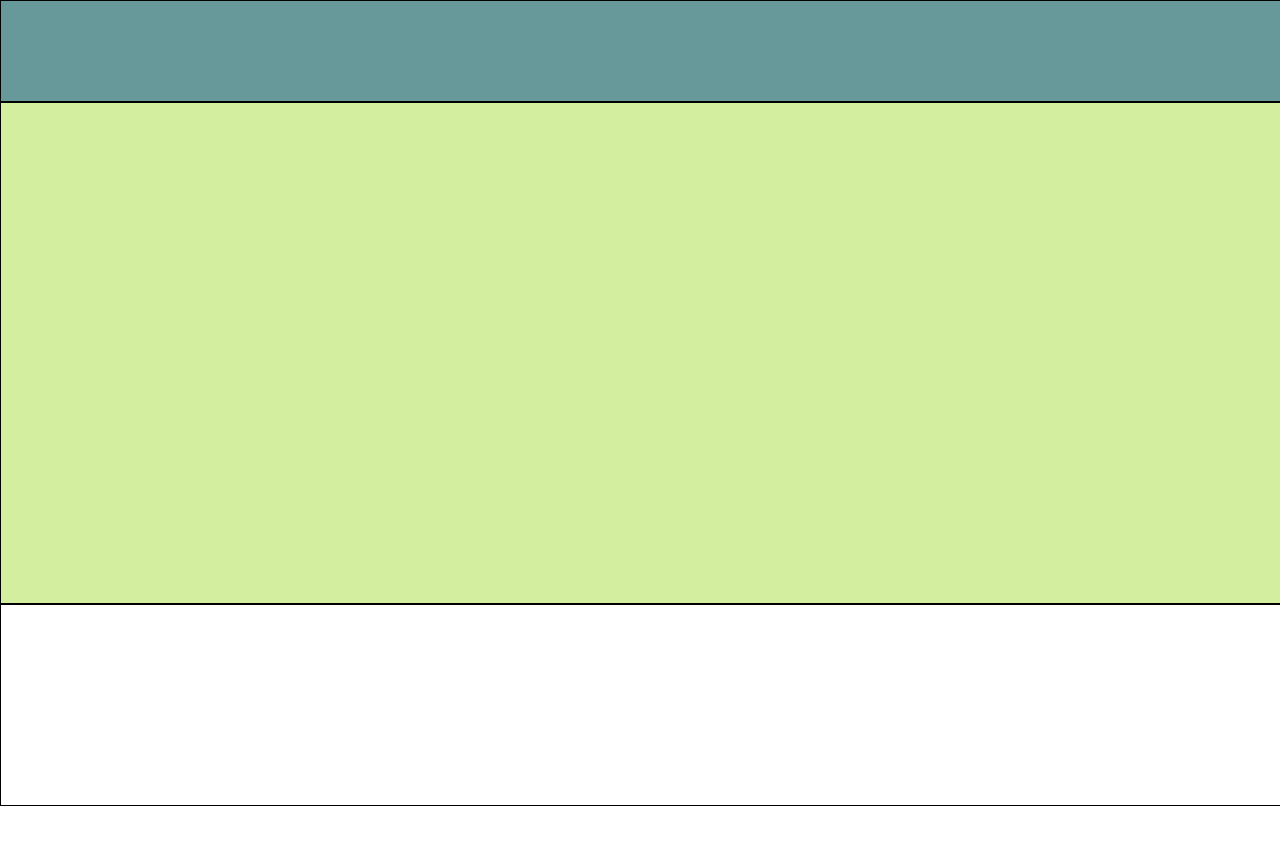
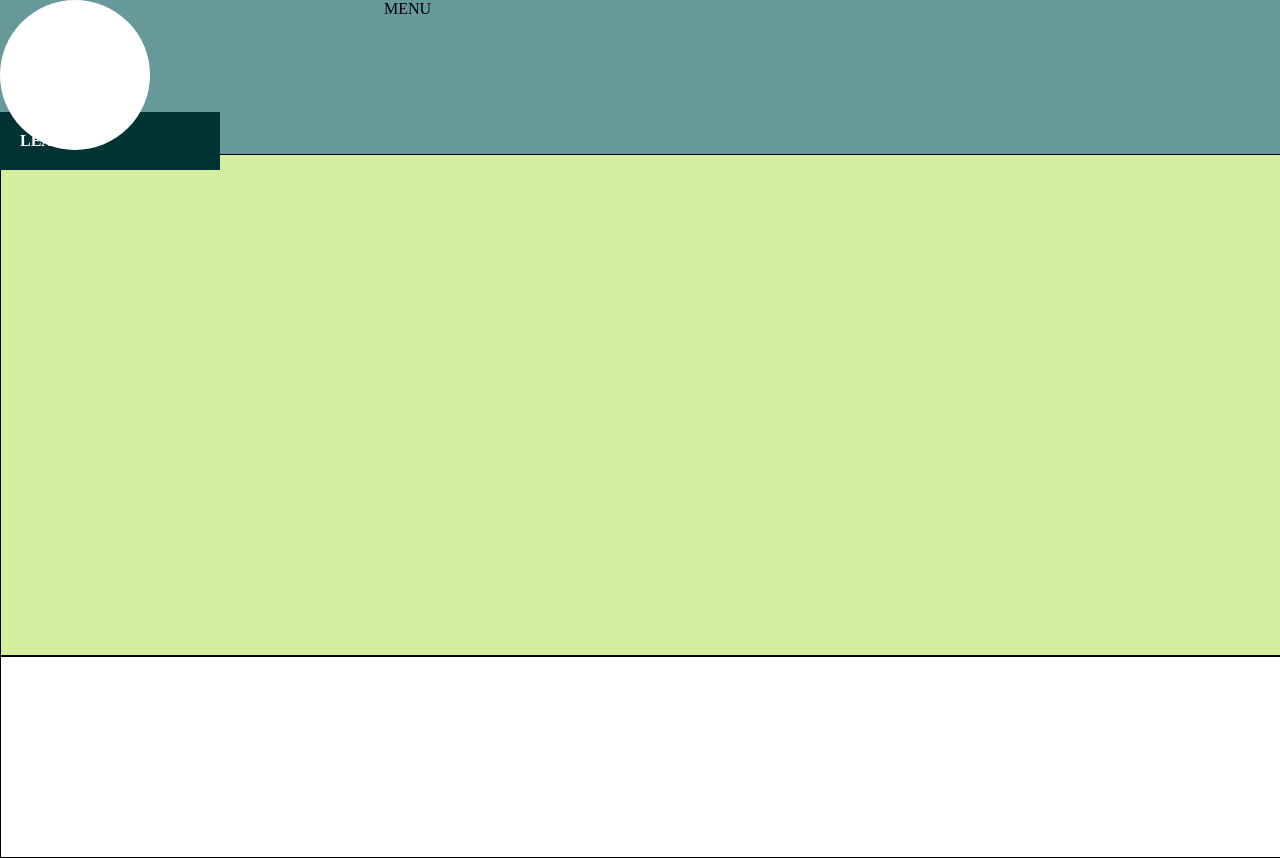
Before and after one commit to Jorgeeeeeee2000000/MiProyecto-2-2023, a plain HTML site: page index.html in a window 1280 px wide. Before the commit the page ends 806 px from the top, so only its background shows below. Drawn offline with Linux system fonts and the light colour scheme.

Commit message:
Mi Proyecto 14

```diff
--- a/css/estilo.css
+++ b/css/estilo.css
@@ -4,9 +4,34 @@
 }
 #contenidoCabecera{
     width: 100%;
-    height: 100px;
-    border: 1px solid black;
+    display: flex;
     background-color: #67999A;
+}
+    #CabeceraImagenNombre{
+        flex: 30%;
+
+}
+#CabeceraMenu{
+    flex: 70%;
+}
+#imagenRedondo{
+    width: 150px;
+    height: 150px;
+    background-color: white;
+    border-radius: 75px;
+    position: relative;
+    z-index: 1000;
+    margin-bottom: 4px;
+}
+#nombreRectangulo{
+    background-color: #013334;
+    width: 180px;
+    padding: 20px;
+    color: white;
+    text-transform: uppercase;
+    font-weight:bold;
+    position: absolute;
+    top: 14%;
 }
 #contenidoCuerpo{
     width: 100%;
--- a/index.html
+++ b/index.html
@@ -9,7 +9,11 @@
 <body>
     <!--Aqui pondremos la cabecera de la web-->
    <div id="contenidoCabecera">
-
+<div id="CabeceraImagenNombre" >
+    <div id="imagenRedondo"></div>
+    <div id="nombreRectangulo">leandro</div>
+</div>
+   <div id="CabeceraMenu" >MENU</div>
    </div>
    <!--Aqui pondremos el cuerpo del index-->
    <div id="contenidoCuerpo">
```
